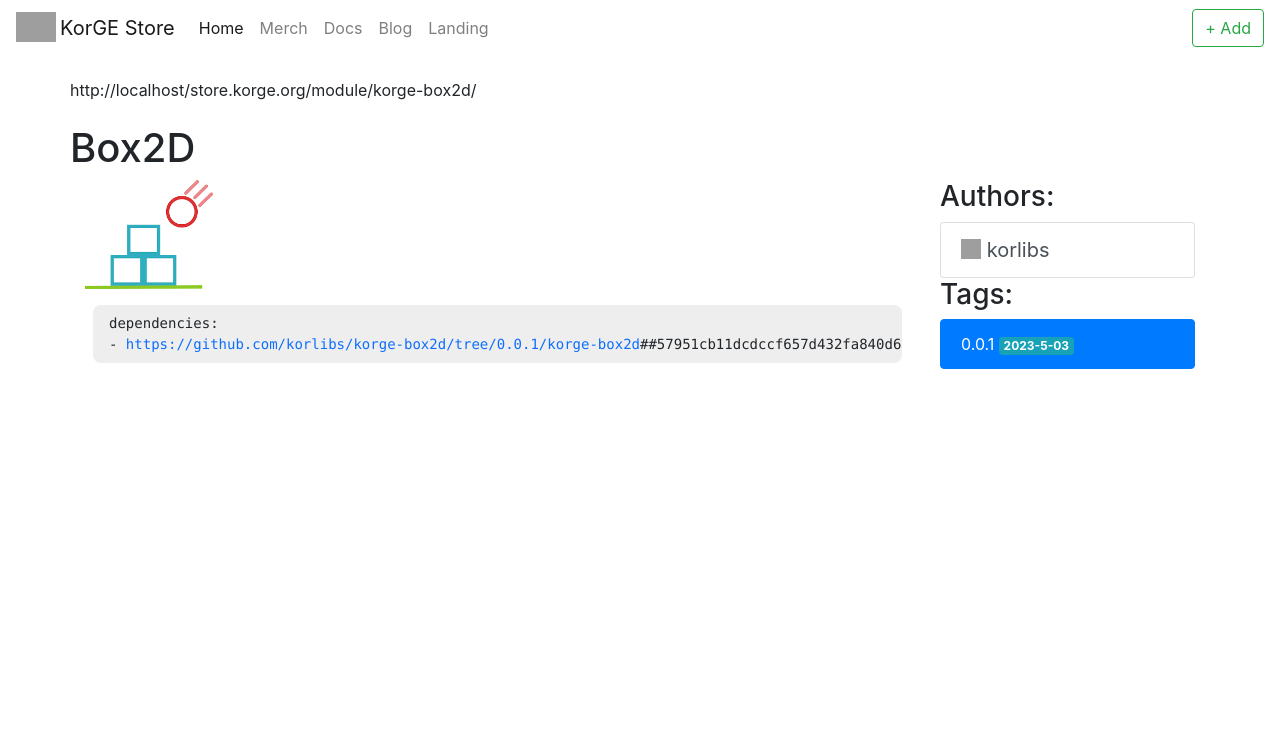
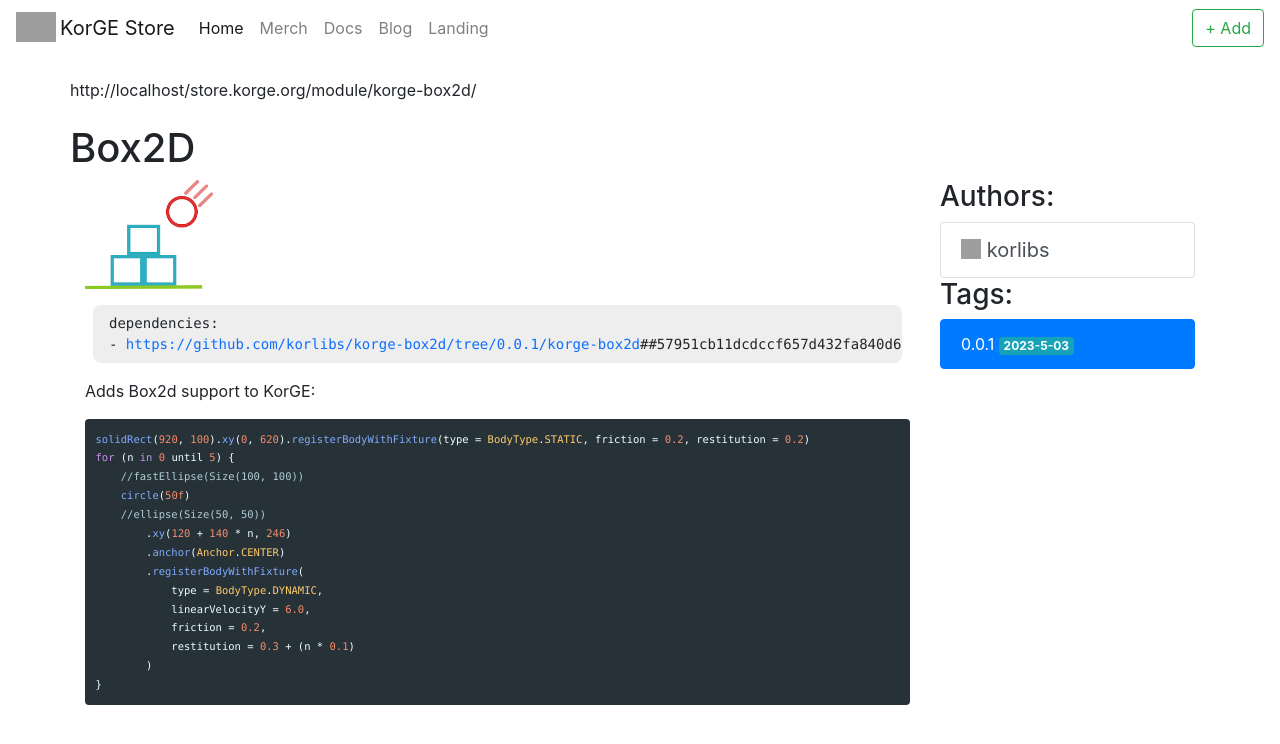
Before and after one commit to korlibs/store.korge.org, a Jekyll site: the page built from _modules/github.com/korlibs/korge-box2d/korge-box2d.md, in a window 1280 px wide. Shown: the top 744 px of the page. Built offline with Jekyll 4.4.1, drawn with Linux system fonts in a browser that asks for light colours; nearby versions of some CDN libraries; library files that are not in the unit come from our copies; grey boxes are pictures that could not be loaded.

Commit message:
Box2D example

````diff
--- a/_modules/github.com/korlibs/korge-box2d/korge-box2d.md
+++ b/_modules/github.com/korlibs/korge-box2d/korge-box2d.md
@@ -6,3 +6,22 @@
 link: https://github.com/korlibs/korge-box2d/tree/main/korge-box2d
 icon: /i/box2d.png
 ---
+
+Adds Box2d support to KorGE:
+
+```kotlin
+solidRect(920, 100).xy(0, 620).registerBodyWithFixture(type = BodyType.STATIC, friction = 0.2, restitution = 0.2)
+for (n in 0 until 5) {
+    //fastEllipse(Size(100, 100))
+    circle(50f)
+    //ellipse(Size(50, 50))
+        .xy(120 + 140 * n, 246)
+        .anchor(Anchor.CENTER)
+        .registerBodyWithFixture(
+            type = BodyType.DYNAMIC,
+            linearVelocityY = 6.0,
+            friction = 0.2,
+            restitution = 0.3 + (n * 0.1)
+        )
+}
+```
````
